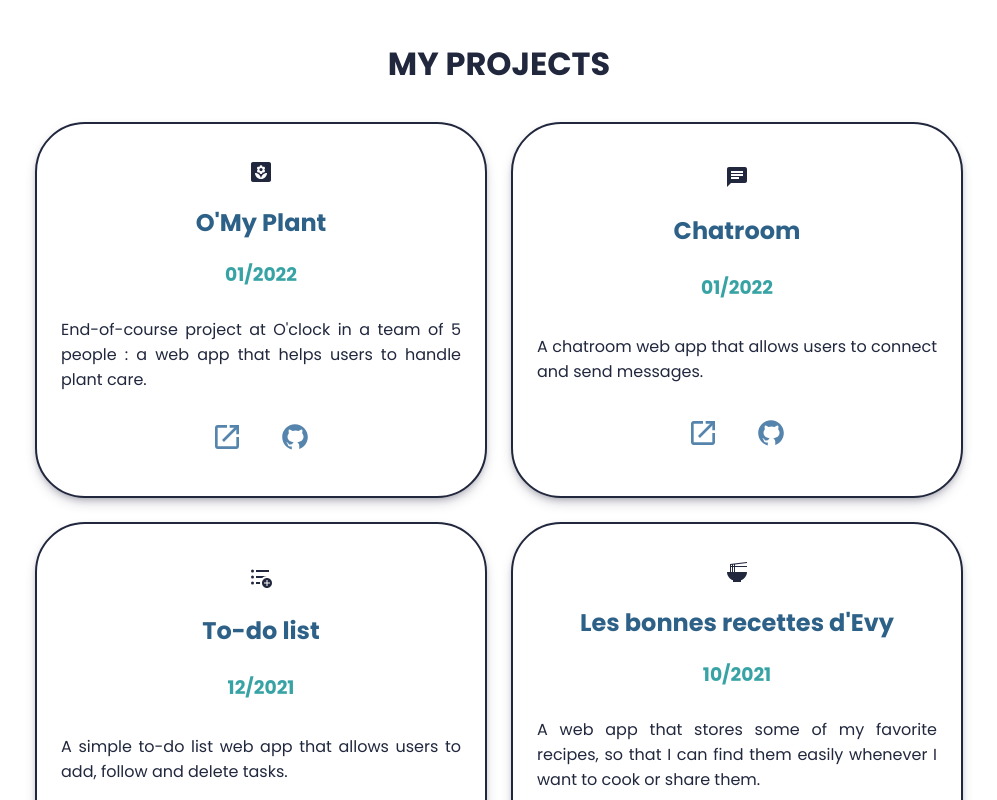
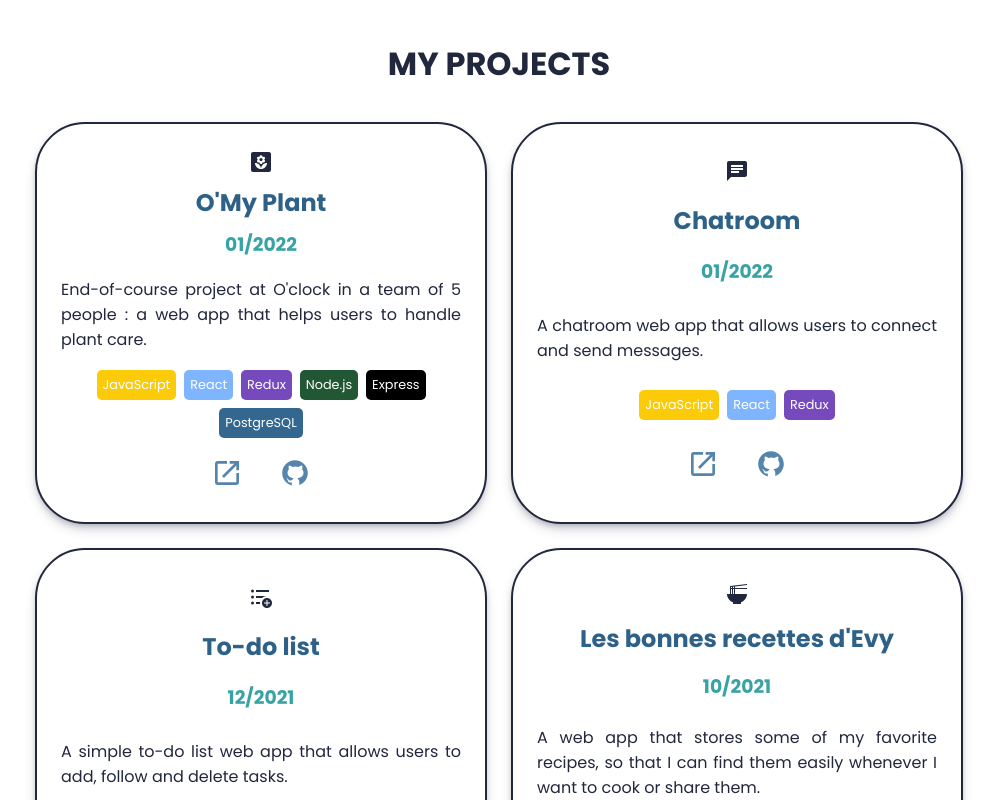
Before and after one commit to evelyne-phich/portfolio, a React (Create React App) app: page / in a window 1280 px wide. Shown: the part 4160-4960 px from the top of the page, without its empty margins (141-1138 px from the left). Built offline with nearby package versions, Linux system fonts and the light colour scheme.

Commit message:
add Tags on ProjectCard

```diff
--- a/src/components/MyProjects/index.services.tsx
+++ b/src/components/MyProjects/index.services.tsx
@@ -3,6 +3,7 @@ import { ListIcon } from "components/Icons/ListIcon";
 import { PlantIcon } from "components/Icons/PlantIcon";
 import { RamenIcon } from "components/Icons/RamenIcon";
 import { RestaurantIcon } from "components/Icons/RestaurantIcon";
+import { tags } from "components/Tags/index.services";
 
 export const projects = [
   {
@@ -13,6 +14,14 @@ export const projects = [
       "End-of-course project at O'clock in a team of 5 people : a web app that helps users to handle plant care.",
     projectLink: "https://o-my-plant.surge.sh/",
     gitHubLink: "https://github.com/O-clock-XIII/projet-10-o-my-plant",
+    tags: [
+      tags.javascript,
+      tags.react,
+      tags.redux,
+      tags.nodeJs,
+      tags.express,
+      tags.postgreSql,
+    ],
   },
   {
     icon: <ChatIcon />,
@@ -22,6 +31,7 @@ export const projects = [
       "A chatroom web app that allows users to connect and send messages.",
     projectLink: "https://chatroom-d-evy.herokuapp.com/",
     gitHubLink: "https://github.com/evelyne-phich/chatroom",
+    tags: [tags.javascript, tags.react, tags.redux],
   },
   {
     icon: <ListIcon />,
@@ -31,6 +41,7 @@ export const projects = [
       "A simple to-do list web app that allows users to add, follow and delete tasks.",
     projectLink: "https://to-do-list-d-evy.surge.sh/",
     gitHubLink: "https://github.com/evelyne-phich/to-do-list",
+    tags: [tags.javascript, tags.react],
   },
   {
     icon: <RamenIcon />,
@@ -40,6 +51,13 @@ export const projects = [
       "A web app that stores some of my favorite recipes, so that I can find them easily whenever I want to cook or share them.",
     projectLink: "https://les-bonnes-recettes-d-evy.herokuapp.com/",
     gitHubLink: "https://github.com/evelyne-phich/les-bonnes-recettes-d-evy",
+    tags: [
+      tags.javascript,
+      tags.ejs,
+      tags.nodeJs,
+      tags.express,
+      tags.postgreSql,
+    ],
   },
   {
     icon: <RestaurantIcon />,
@@ -49,5 +67,6 @@ export const projects = [
       "The first web app I ever coded that made me want to become a software engineer ! It gathers some good places where I've been eating that deserve to be shared.",
     projectLink: "https://les-bonnes-adresses-d-evy.herokuapp.com/",
     gitHubLink: "https://github.com/evelyne-phich/Les-bonnes-adresses-d-Evy",
+    tags: [tags.javascript, tags.ejs, tags.nodeJs, tags.express],
   },
 ];
--- a/src/components/ProjectCard/index.module.scss
+++ b/src/components/ProjectCard/index.module.scss
@@ -7,7 +7,7 @@
   box-shadow: rgb(50 50 93 / 25%) 0px 6px 12px -2px,
     rgb(0 0 0 / 30%) 0px 3px 7px -3px;
   max-width: 400px;
-  min-height: 324px;
+  min-height: 350px;
   display: flex;
   flex-direction: column;
   align-items: center;
--- a/src/components/ProjectCard/index.tsx
+++ b/src/components/ProjectCard/index.tsx
@@ -4,6 +4,8 @@ import { ReactNode } from "react";
 
 import { LaunchIcon } from "components/Icons/LaunchIcon";
 import { GitHubIcon } from "components/Icons/GitHubIcon";
+import { Tags } from "components/Tags";
+import { TagType } from "components/Tags/index.services";
 
 type Props = {
   icon: ReactNode;
@@ -12,6 +14,7 @@ type Props = {
   description: string;
   projectLink: string;
   gitHubLink: string;
+  tags: Array<TagType>;
 };
 
 export const ProjectCard = ({
@@ -21,6 +24,7 @@ export const ProjectCard = ({
   description,
   projectLink,
   gitHubLink,
+  tags,
 }: Props) => {
   return (
     <div className={style.projectCard}>
@@ -28,6 +32,7 @@ export const ProjectCard = ({
       <h2 className={style.title}>{title}</h2>
       <h3 className={style.date}>{date}</h3>
       <p className={style.description}>{description}</p>
+      <Tags tags={tags} />
       <div className={style.links}>
         <a href={projectLink} target="_blank" rel="noopener noreferrer">
           <LaunchIcon />
--- /dev/null
+++ b/src/components/Tag/index.module.scss
@@ -0,0 +1,8 @@
+.container {
+  padding: 6px;
+  border-radius: 5px;
+  display: flex;
+  justify-content: center;
+  font-size: 0.8rem;
+  color: white;
+}
--- /dev/null
+++ b/src/components/Tag/index.tsx
@@ -0,0 +1,14 @@
+import style from "./index.module.scss";
+
+type Props = {
+  color: string;
+  label: string;
+};
+
+export const Tag = ({ color, label }: Props) => {
+  return (
+    <div className={style.container} style={{ backgroundColor: color }}>
+      {label}
+    </div>
+  );
+};
--- /dev/null
+++ b/src/components/Tags/index.module.scss
@@ -0,0 +1,7 @@
+.container {
+  display: flex;
+  flex-wrap: wrap;
+  justify-content: center;
+  gap: 8px;
+  padding-bottom: 16px;
+}
--- /dev/null
+++ b/src/components/Tags/index.services.ts
@@ -0,0 +1,35 @@
+export type TagType = {
+    label: string;
+    color: string
+}
+
+export const tags : {[key: string]: TagType} = {
+    javascript: {
+        label: 'JavaScript',
+        color: "#FBCB0A"
+    },
+    ejs: {
+        label: 'EJS',
+        color: "#A91F50"
+    },
+    react: {
+        label: 'React',
+        color: "#7FB5FF"
+    },
+    redux: {
+        label: 'Redux',
+        color: "#764abc"
+    },
+    nodeJs: {
+        label: 'Node.js',
+        color: "#215732"
+    },
+    express: {
+        label: 'Express',
+        color: "#000000"
+    },
+    postgreSql: {
+        label: 'PostgreSQL',
+        color: "#336790"
+    }
+}
--- /dev/null
+++ b/src/components/Tags/index.tsx
@@ -0,0 +1,18 @@
+import style from "./index.module.scss";
+
+import { Tag } from "components/Tag";
+import { TagType } from "./index.services";
+
+type Props = {
+  tags: Array<TagType>;
+};
+
+export const Tags = ({ tags }: Props) => {
+  return (
+    <div className={style.container}>
+      {tags.map((tag) => (
+        <Tag color={tag.color} label={tag.label} />
+      ))}
+    </div>
+  );
+};
```
